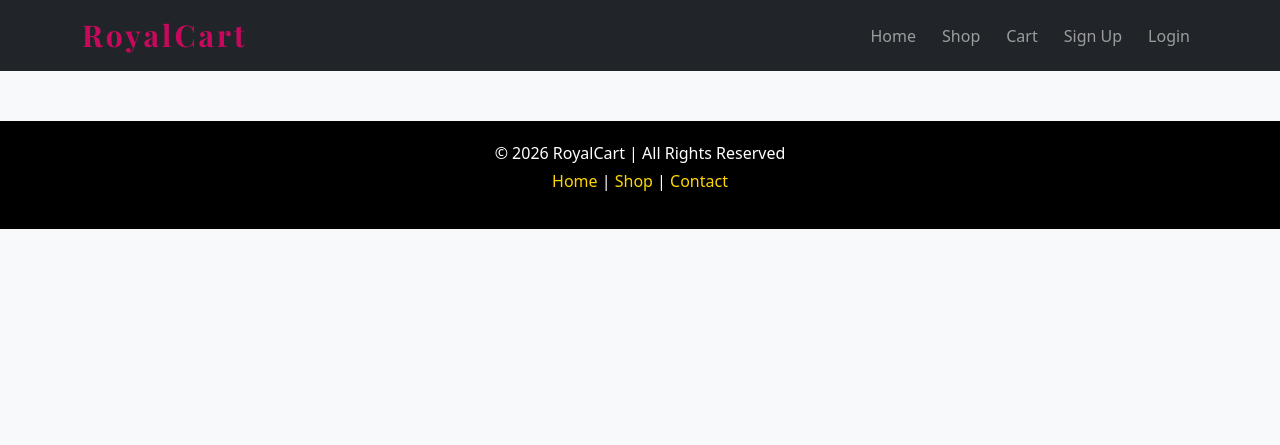
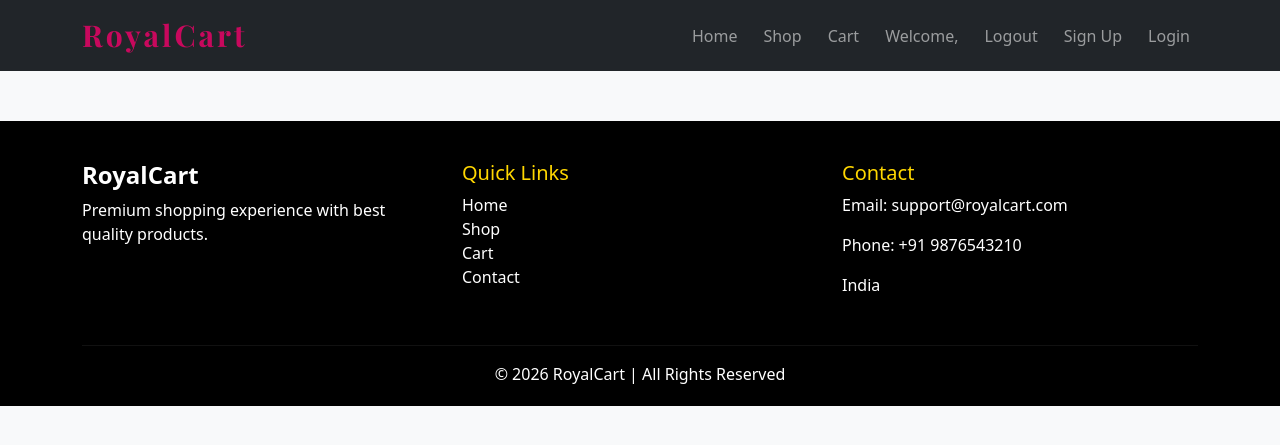
Before and after one commit to paras01-patel/royalcart, a Django app: page / in a window 1280 px wide. Shown: the top 445 px of the page. Run offline with Django 5.2, Linux system fonts and the light colour scheme.

Commit message:
royalcart/base/update

```diff
--- a/app/templates/base.html
+++ b/app/templates/base.html
@@ -31,20 +31,32 @@
             color: gold !important;
         }
 
+        /* 🔥 NEW FOOTER STYLE */
         footer {
             background: #000;
             color: #fff;
-            padding: 20px 0;
+            padding-top: 40px;
+            padding-bottom: 20px;
             margin-top: 50px;
         }
 
+        footer h5 {
+            color: gold;
+        }
+
         footer a {
-            color: gold;
+            color: #fff;
             text-decoration: none;
+            transition: 0.3s;
         }
 
         footer a:hover {
-            text-decoration: underline;
+            color: gold;
+            padding-left: 5px;
+        }
+
+        footer hr {
+            border-color: #444;
         }
     </style>
 </head>
@@ -54,7 +66,7 @@
 <!-- 🔥 NAVBAR START -->
 <nav class="navbar navbar-expand-lg navbar-dark bg-dark">
   <div class="container">
-    <a class="navbar-brand fw-bold" href="{% url 'home' %}">RoyalCart</a>
+    <a class="navbar-brand fw-bold" href="">RoyalCart</a>
 
     <button class="navbar-toggler" type="button" data-bs-toggle="collapse" data-bs-target="#nav">
       <span class="navbar-toggler-icon"></span>
@@ -64,34 +76,32 @@
       <ul class="navbar-nav ms-auto">
 
         <li class="nav-item">
-          <a class="nav-link" href="{% url 'home' %}">Home</a>
+          <a class="nav-link" href="">Home</a>
         </li>
 
         <li class="nav-item">
-          <a class="nav-link" href="{% url 'shop' %}">Shop</a>
+          <a class="nav-link" href="">Shop</a>
         </li>
 
         <li class="nav-item">
-          <a class="nav-link" href="{% url 'cart' %}">Cart</a>
-        </li>
-
-        {% if user.is_authenticated %}
-        <li class="nav-item">
-          <a class="nav-link" href="#">Welcome, {{ user.username }}</a>
+          <a class="nav-link" href="">Cart</a>
         </li>
 
         <li class="nav-item">
-          <a class="nav-link" href="{% url 'logout' %}">Logout</a>
-        </li>
-        {% else %}
-        <li class="nav-item">
-          <a class="nav-link" href="{% url 'signup' %}">Sign Up</a>
+          <a class="nav-link" href="#">Welcome, </a>
         </li>
 
         <li class="nav-item">
-          <a class="nav-link" href="{% url 'login' %}">Login</a>
+          <a class="nav-link" href="">Logout</a>
         </li>
-        {% endif %}
+
+        <li class="nav-item">
+          <a class="nav-link" href="">Sign Up</a>
+        </li>
+
+        <li class="nav-item">
+          <a class="nav-link" href="">Login</a>
+        </li>
 
       </ul>
     </div>
@@ -107,15 +117,43 @@
 </div>
 
 
-<!-- 🔥 FOOTER START -->
-<footer class="text-center">
+<!-- 🔥 IMPROVED FOOTER -->
+<footer>
     <div class="container">
-        <p class="mb-1">© 2026 RoyalCart | All Rights Reserved</p>
-        <p>
-            <a href="{% url 'home' %}">Home</a> |
-            <a href="{% url 'shop' %}">Shop</a> |
-            <a href="{% url 'contact' %}">Contact</a>
-        </p>
+        <div class="row">
+
+            <!-- Brand -->
+            <div class="col-md-4 mb-3">
+                <h4 class="fw-bold">RoyalCart</h4>
+                <p>Premium shopping experience with best quality products.</p>
+            </div>
+
+            <!-- Links -->
+            <div class="col-md-4 mb-3">
+                <h5>Quick Links</h5>
+                <ul class="list-unstyled">
+                    <li><a href="">Home</a></li>
+                    <li><a href="">Shop</a></li>
+                    <li><a href="">Cart</a></li>
+                    <li><a href="">Contact</a></li>
+                </ul>
+            </div>
+
+            <!-- Contact -->
+            <div class="col-md-4 mb-3">
+                <h5>Contact</h5>
+                <p>Email: support@royalcart.com</p>
+                <p>Phone: +91 9876543210</p>
+                <p>India</p>
+            </div>
+
+        </div>
+
+        <hr>
+
+        <div class="text-center">
+            <p class="mb-0">© 2026 RoyalCart | All Rights Reserved</p>
+        </div>
     </div>
 </footer>
 <!-- 🔥 FOOTER END -->
```
